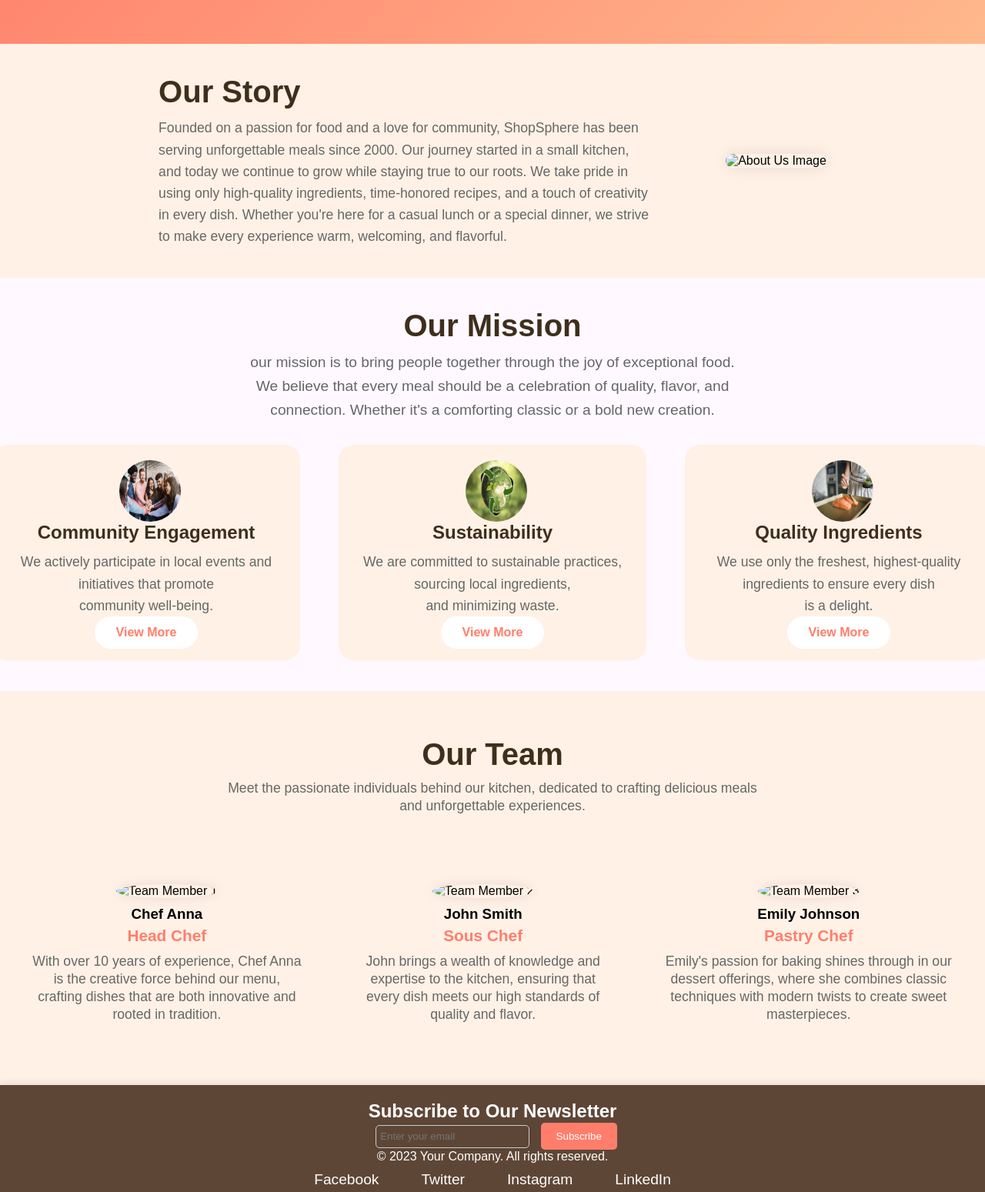
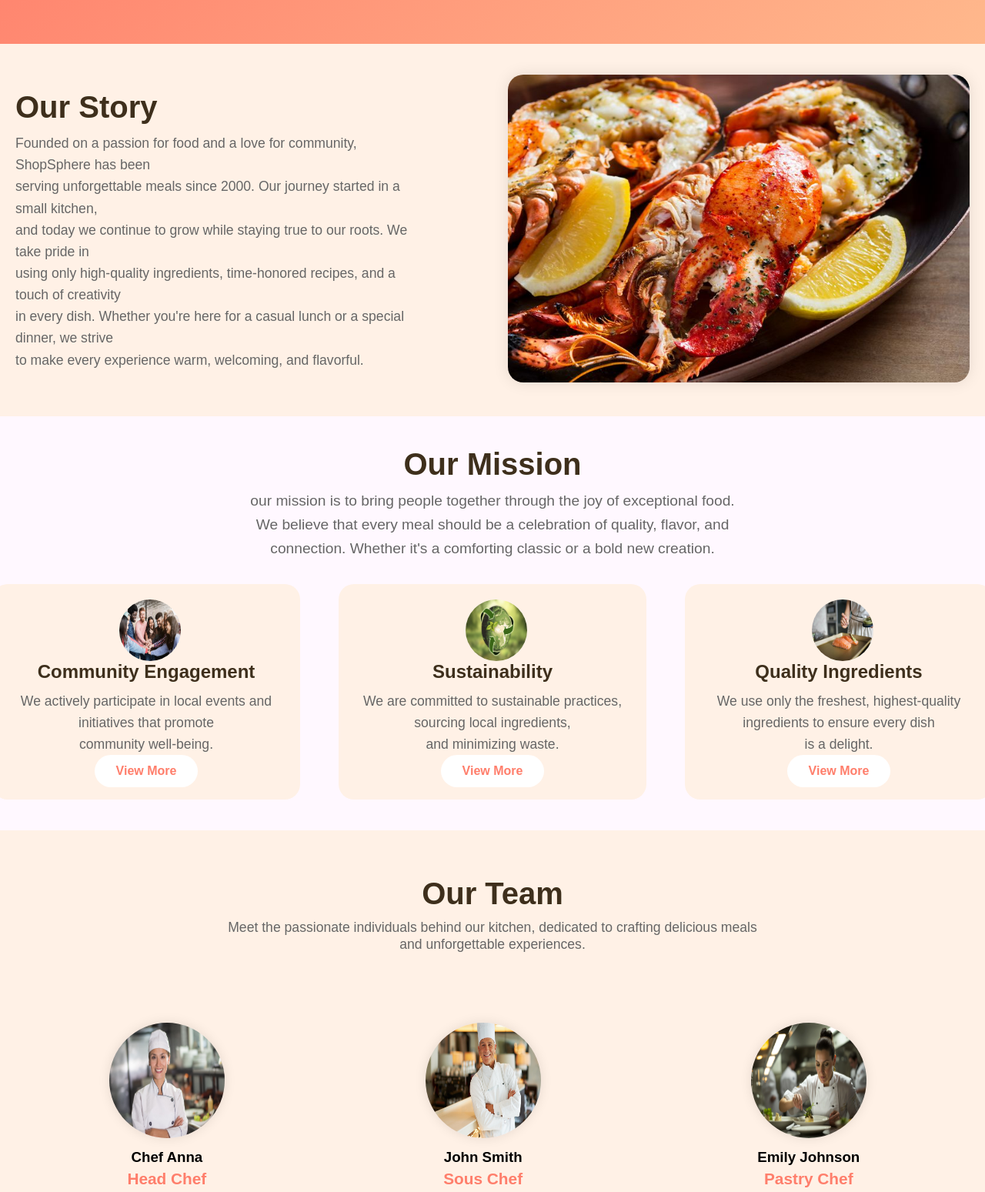
Before and after one commit to Alitarek3102005/fnb-shop, a plain HTML site: page about.html in a window 1280 px wide. Shown: the part 289-1838 px from the top of the page at 77% size. Drawn offline with Linux system fonts and the light colour scheme; the site is published under a folder, as on GitHub Pages, so addresses that start at the root find nothing.

Commit message:
Update about.html

```diff
--- a/about.html
+++ b/about.html
@@ -48,7 +48,7 @@
       <p>Founded on a passion for food and a love for community,  ShopSphere has been <br> serving unforgettable meals since 2000. Our journey started in a small kitchen, <br> and today we continue to grow while staying true to our roots. We take pride in <br> using only high-quality ingredients, time-honored recipes, and a touch of creativity <br> in every dish. Whether you're here for a casual lunch or a special dinner, we strive <br> to make every experience warm, welcoming, and flavorful.</p>
     </div>
     <div class="about-image">
-      <img src="/assets/images/image0.0.jpeg" alt="About Us Image">
+      <img src="assets/images/image0.0.jpeg" alt="About Us Image">
     </div>
   </div>
   <!-- <div class="about-card">
@@ -105,19 +105,19 @@
 
         <div class="team-members">
             <div class="team-member">
-                <img src="/assets/images/R (5).jpeg" alt="Team Member 1">
+                <img src="assets/images/R (5).jpeg" alt="Team Member 1">
                 <h3>Chef Anna</h3>
                 <p class="role">Head Chef</p>
                 <p class="bio">With over 10 years of experience, Chef Anna is the creative force behind our menu, crafting dishes that are both innovative and rooted in tradition.</p>
             </div>
             <div class="team-member">
-                <img src="/assets/images/R (4).jpeg" alt="Team Member 2">
+                <img src="assets/images/R (4).jpeg" alt="Team Member 2">
                 <h3>John Smith</h3>
                 <p class="role">Sous Chef</p>
                 <p class="bio">John brings a wealth of knowledge and expertise to the kitchen, ensuring that every dish meets our high standards of quality and flavor.</p>
             </div>
             <div class="team-member">
-                <img src="/assets/images/AdobeStock_572230643.webp" alt="Team Member 3">
+                <img src="assets/images/AdobeStock_572230643.webp" alt="Team Member 3">
                 <h3>Emily Johnson</h3>
                 <p class="role">Pastry Chef</p>
                 <p class="bio">Emily's passion for baking shines through in our dessert offerings, where she combines classic techniques with modern twists to create sweet masterpieces.</p>
@@ -146,4 +146,5 @@
     </footer>
 
 </body>
+
 </html>
```
